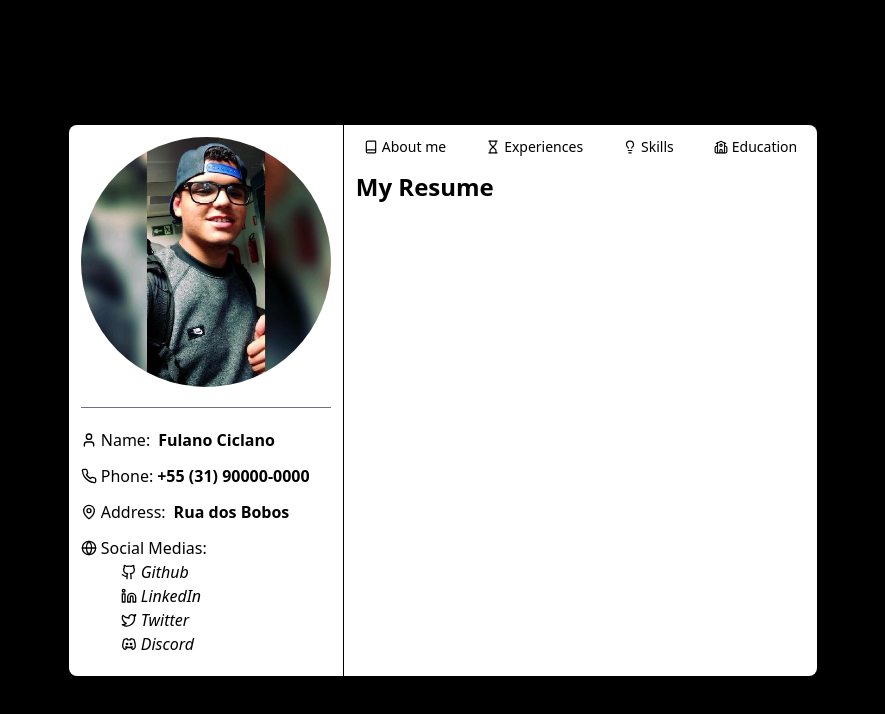
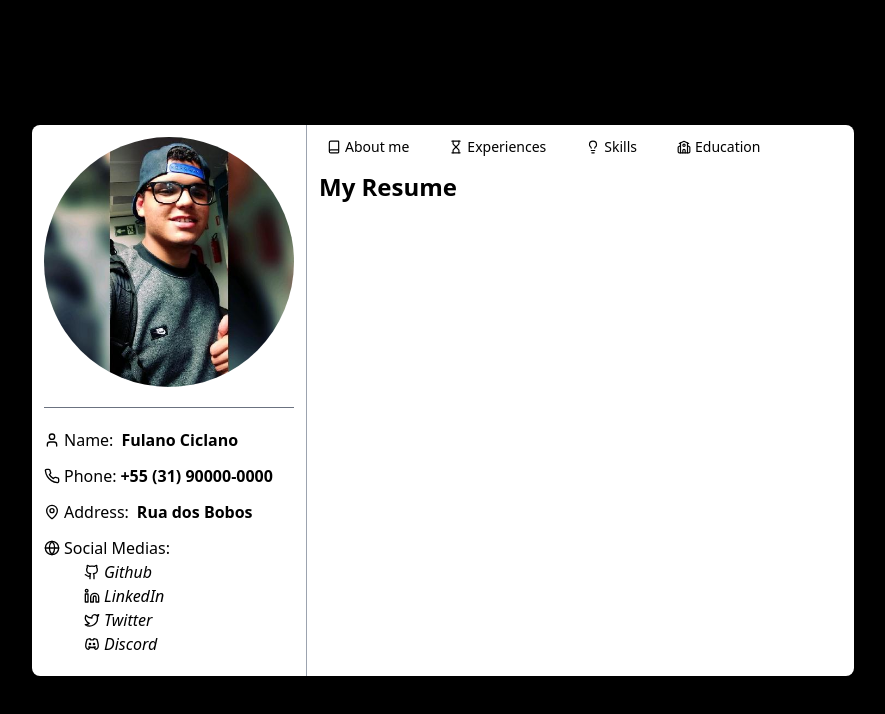
Before and after one commit to TheMhv/my-resume, a React (Create React App) app: page / in a window 1280 px wide. Shown: the top 714 px of the page, without its empty margins (197-1082 px from the left). Built offline with nearby package versions, Linux system fonts and the light colour scheme.

Commit message:
Fix: Change size of template

```diff
--- a/src/Pages/Home/components/Content.jsx
+++ b/src/Pages/Home/components/Content.jsx
@@ -4,7 +4,7 @@ import MenuTabs from "./MenuTabs";
 class Content extends React.Component {
   render() {
     return (
-      <div>
+      <div className="col-span-8 relative">
         <MenuTabs />
         <div className="px-3">
           <h1 className="text-2xl font-bold text-nowrap">My Resume</h1>
--- a/src/Pages/Home/components/LeftMenu.jsx
+++ b/src/Pages/Home/components/LeftMenu.jsx
@@ -13,7 +13,7 @@ import { TbBrandDiscord } from "react-icons/tb";
 class LeftMenu extends React.Component {
   render() {
     return (
-      <div className="px-3 pt-3 pb-5">
+      <div className="col-span-4 px-3 pt-3 pb-5">
         <img
           src="/assets/img/me.jpeg"
           className="rounded-full bg-gray-300"
--- a/src/Pages/Home/index.jsx
+++ b/src/Pages/Home/index.jsx
@@ -7,7 +7,7 @@ class Home extends React.Component {
   render() {
     return (
       <Template>
-        <div className="flex divide-x divide-x-3 divide-black bg-white rounded-lg shadow">
+        <div className="grid grid-cols-12 divide-x divide-x-3 divide-gray-400 bg-white rounded-lg shadow">
           <LeftMenu />
 
           <Content />
```
